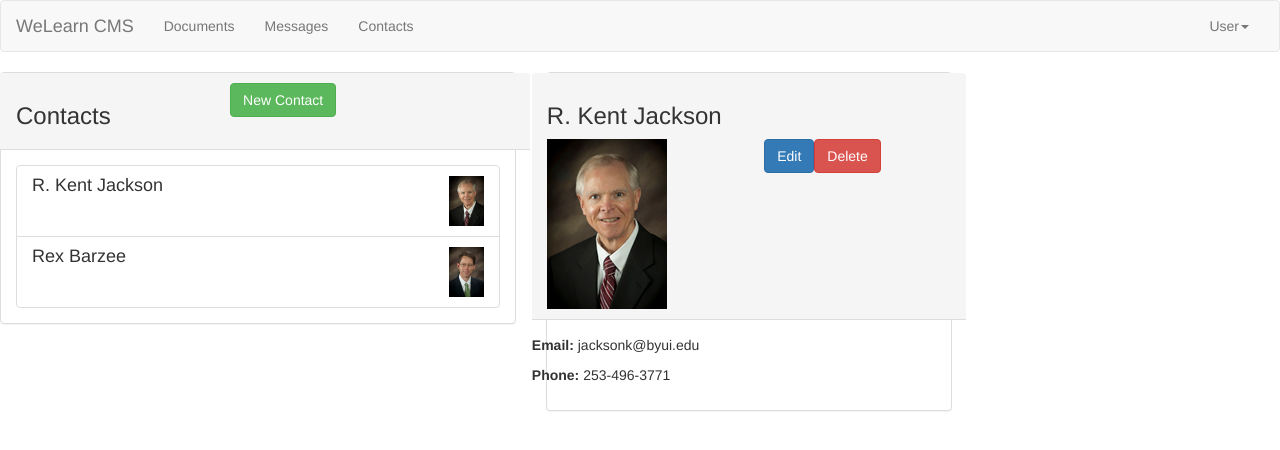
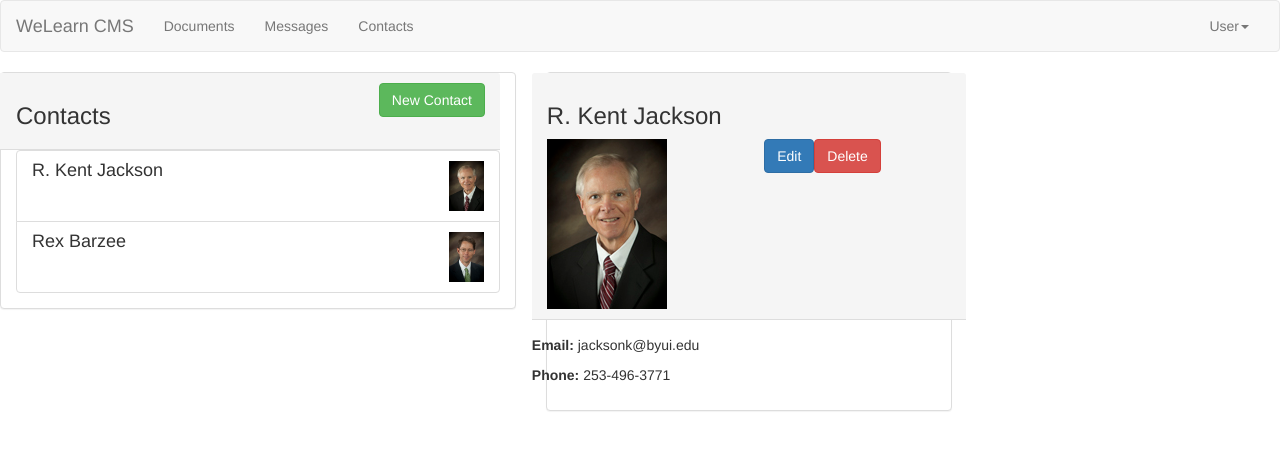
Before and after one commit to Swilsonlds/cms, an Angular app: page / in a window 1280 px wide. Shown: the top 450 px of the page. Built offline with nearby package versions, Linux system fonts and the light colour scheme.

Commit message:
Pre-assignment 3

```diff
--- a/src/app/app.module.ts
+++ b/src/app/app.module.ts
@@ -6,6 +6,7 @@ import { ContactsComponent } from './contacts/contacts.component';
 import { ContactDetailComponent } from './contacts/contact-detail/contact-detail.component';
 import { ContactListComponent } from './contacts/contact-list/contact-list.component';
 import { HeaderComponent } from './header/header.component';
+import { ContactItemComponent } from './contacts/contact-item/contact-item.component';
 
 @NgModule({
   declarations: [
@@ -13,7 +14,8 @@ import { HeaderComponent } from './header/header.component';
     ContactsComponent,
     ContactDetailComponent,
     ContactListComponent,
-    HeaderComponent
+    HeaderComponent,
+    ContactItemComponent
   ],
   imports: [
     BrowserModule
--- /dev/null
+++ b/src/app/contacts/contact-item/contact-item.component.html
@@ -0,0 +1 @@
+<p>contact-item works!</p>
--- a/src/app/contacts/contact-list/contact-list.component.html
+++ b/src/app/contacts/contact-list/contact-list.component.html
@@ -1,6 +1,6 @@
 <div class="panel panel-default">
-    <div class="row panel-heading">
-        <div class="col-xs-5">
+    <div class="row panel-heading col-xs-12">
+        <div class="col-xs-9">
             <h3>Contacts</h3>
         </div>
         <div class="col-xs-1">
```
Also changed, not shown: src/app/contacts/contact-item/contact-item.component.ts (added, +10 -0 lines), src/app/contacts/contact-item/contact-item.component.css (added).
